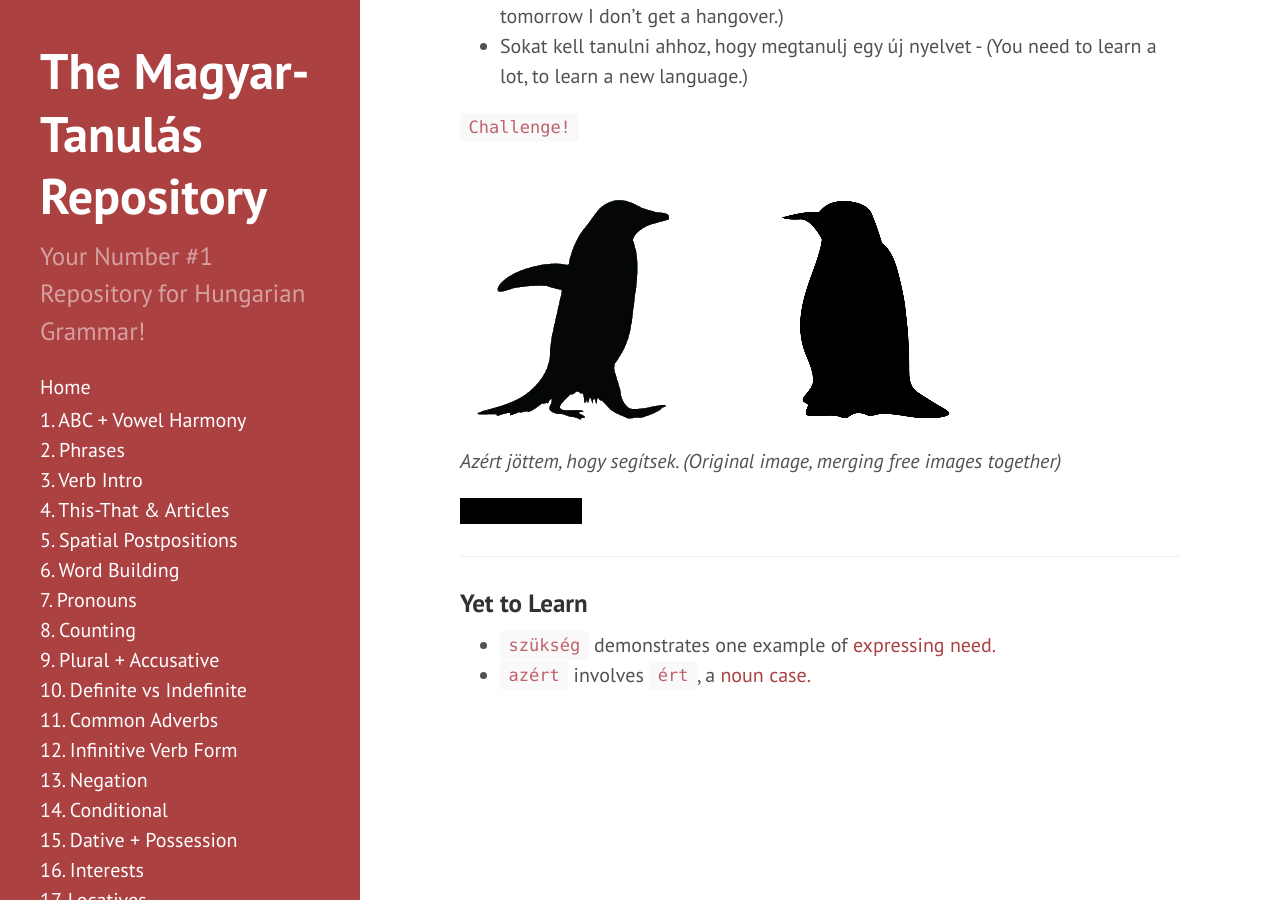
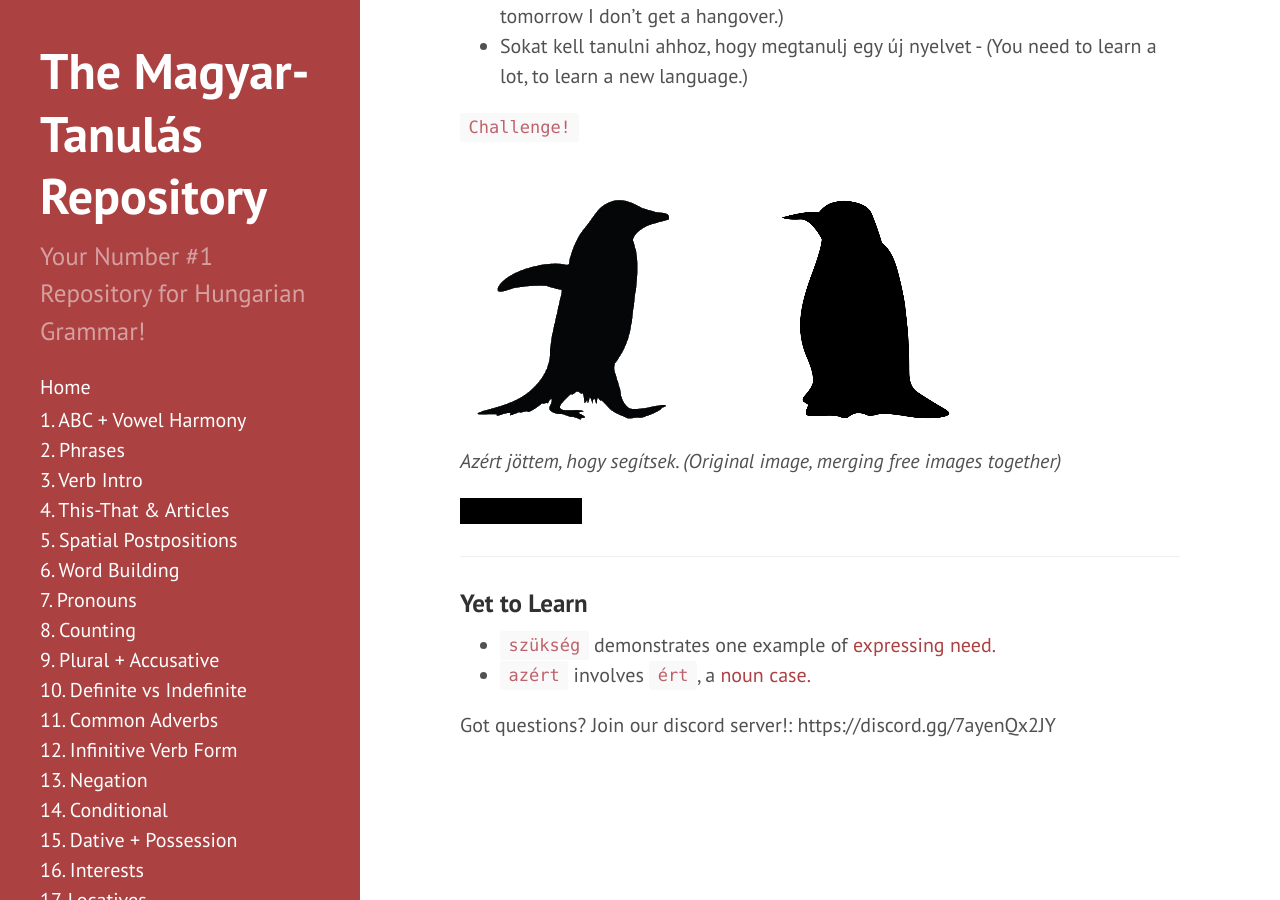
Before and after one commit to Magyartanulas/magyartanulas.github.io, a Jekyll site: the page built from imperative_subjunctive.md, in a window 1280 px wide and 900 px high, scrolled down 3383 px. Built offline with Jekyll 4.4.1, drawn with Linux system fonts in a browser that asks for light colours; comment, search, counter and statistics services are not loaded.

Commit message:
Update imperative_subjunctive.md

```diff
--- a/imperative_subjunctive.md
+++ b/imperative_subjunctive.md
@@ -173,3 +173,5 @@
 
 * `szükség` demonstrates one example of [expressing need.](https://magyartanulas.github.io/expressing_need/)
 * `azért` involves `ért`, a [noun case.](https://magyartanulas.github.io/noun_case_summary/)
+
+Got questions? Join our discord server!: https://discord.gg/7ayenQx2JY
```
